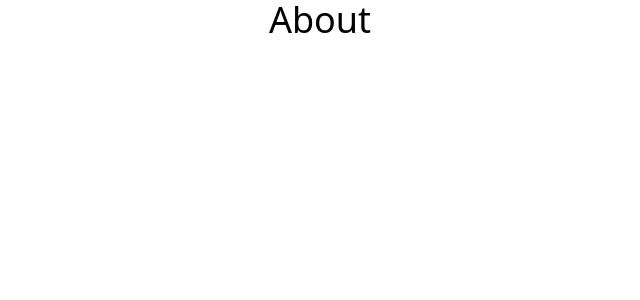
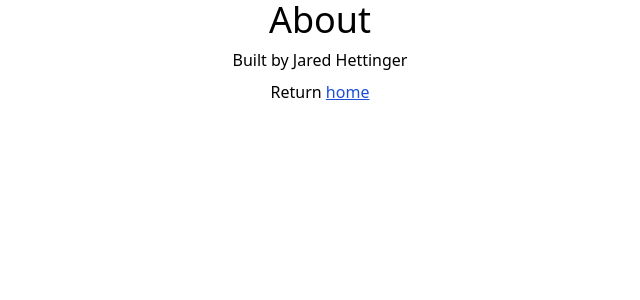
Before and after one commit to kafkaesc/Econ-Dashboard, a Next.js app: page /About in a window 1280 px wide. Shown: the top 300 px of the page, without its empty margins (320-960 px from the left). Built offline with nearby package versions, Linux system fonts and the light colour scheme.

Commit message:
Adding element components and dashboard components to pages

```diff
--- a/src/pages/About.tsx
+++ b/src/pages/About.tsx
@@ -1,3 +1,16 @@
+import A from '@/elements/A';
+import H1 from '@/elements/H1';
+import Link from '@/elements/Link';
+import P from '@/elements/P';
+
 export default function About() {
-	return <h1 className="text-4xl text-center">About</h1>;
+	return (
+		<>
+			<H1 className="text-4xl text-center">About</H1>
+			<P className="text-center">Built by Jared Hettinger</P>
+			<P className="text-center">
+				Return <Link href="/">home</Link>
+			</P>
+		</>
+	);
 }
--- a/src/pages/index.tsx
+++ b/src/pages/index.tsx
@@ -1,3 +1,6 @@
+import P from '@/elements/P';
+import H1 from '@/elements/H1';
+import Link from '@/elements/Link';
 import DashFull from '@/components/DashFull';
 import DashHalf from '@/components/DashHalf';
 import DashQuarter from '@/components/DashQuarter';
@@ -5,13 +8,16 @@ import DashQuarter from '@/components/DashQuarter';
 export default function Home() {
 	return (
 		<>
-			<h1 className="text-4xl text-center">Home</h1>
+			<H1 className="text-4xl text-center">Home</H1>
 			<DashFull title="Wide Data">Hello world</DashFull>
 			<DashHalf title="Half Data 1">Abc</DashHalf>
 			<DashHalf title="Half Data 2">Def</DashHalf>
 			<DashQuarter title="Q1">Hello World</DashQuarter>
 			<DashQuarter title="Q2">Hola el Mundo</DashQuarter>
 			<DashHalf title="Half Data 2">Def</DashHalf>
+			<P className="text-center">
+				<Link href="/About">About</Link>
+			</P>
 		</>
 	);
 }
```
